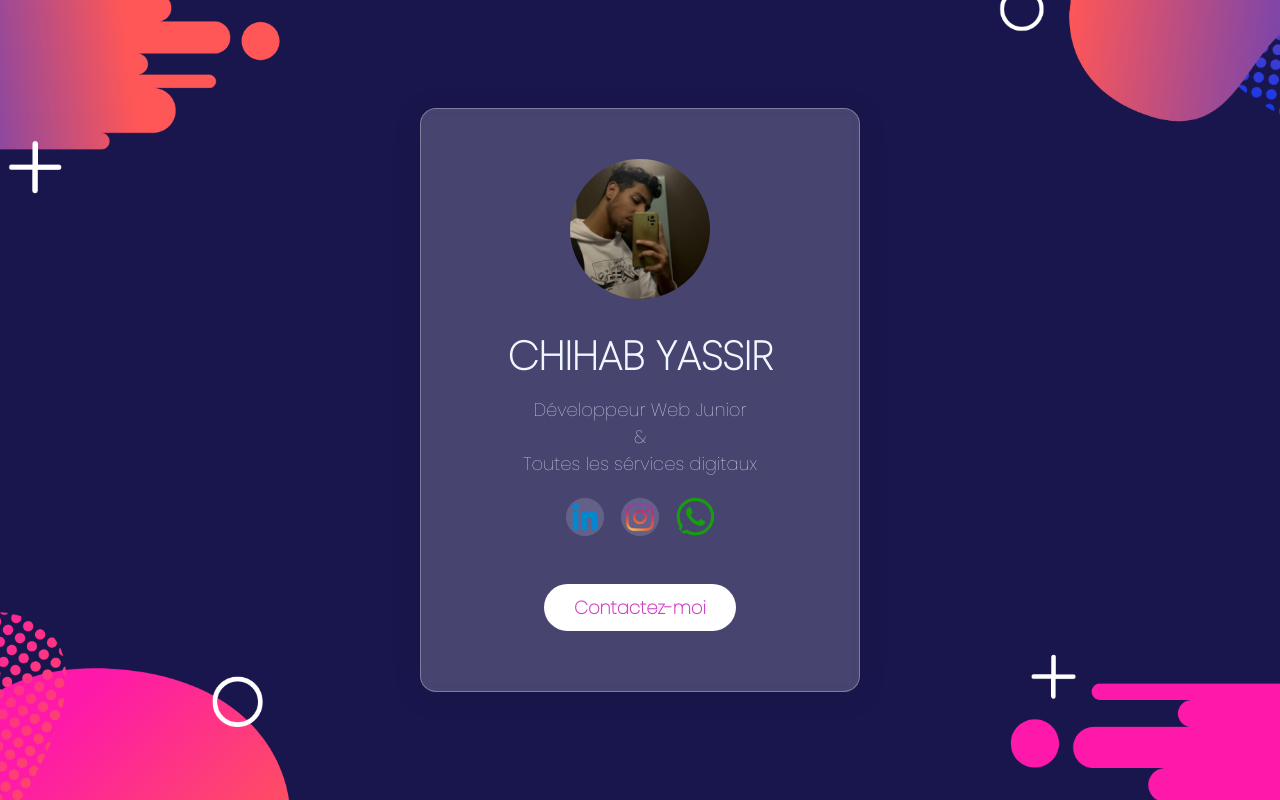
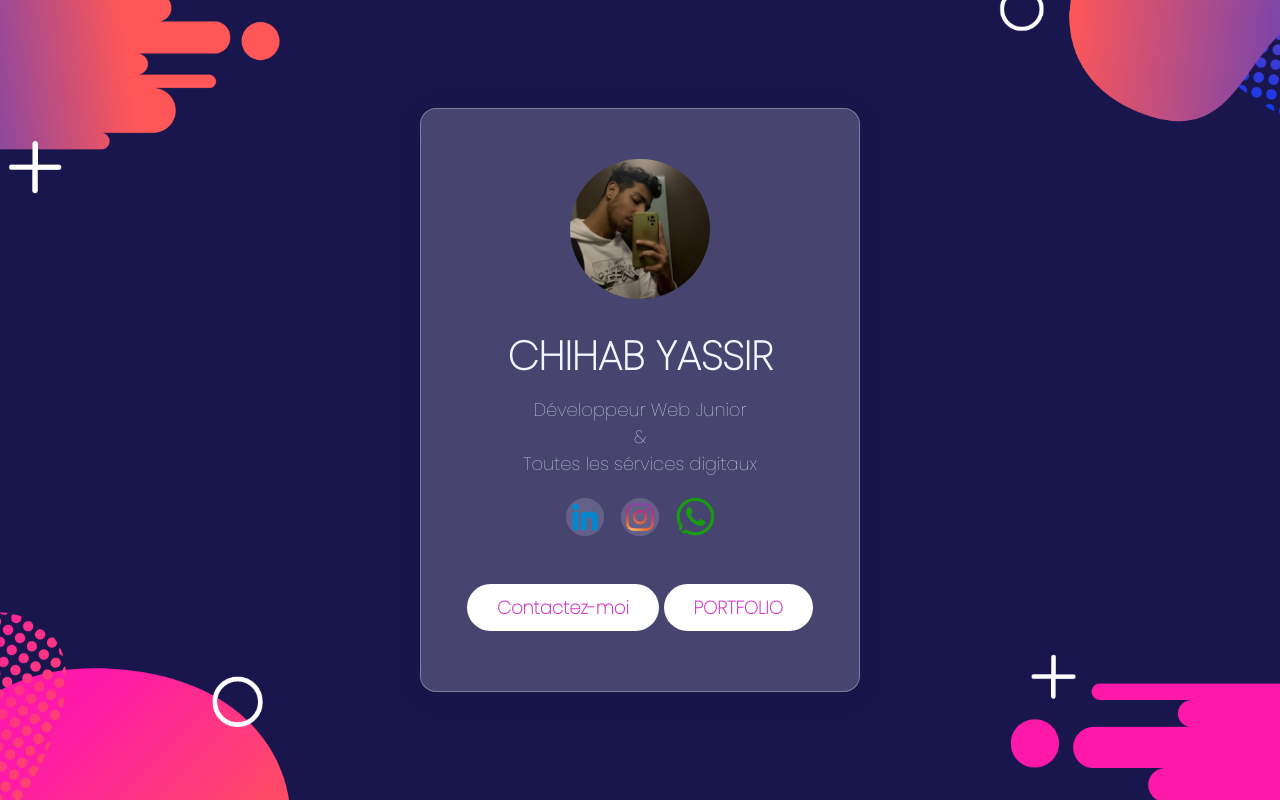
Before and after one commit to chihabend/Chihab-Card, a plain HTML site: page index.html in a window 1280 px wide. Drawn offline with Linux system fonts and the light colour scheme.

Commit message:
Update index.html

```diff
--- a/index.html
+++ b/index.html
@@ -22,7 +22,8 @@
 
                     <a href="https://wa.me/+212603942851?text=salut j'ai besion d'un service!"><img src="Media/whatsapp-png-logo-1.png"></a>
                 </div>
-                <a href="mailto: yassirchihab0@gmail.com" class="bouton">Contactez-moi</a>
+                 <a href="mailto: yassirchihab0@gmail.com" class="bouton">Contactez-moi</a>
+                <a href="http://yassirchihab.com/" class="bouton" target="_blank">PORTFOLIO</a>
             </div>
         </div>
 
```
